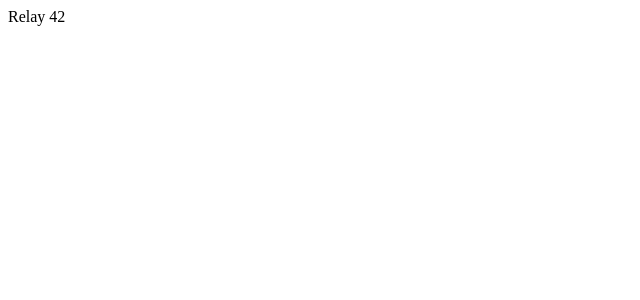
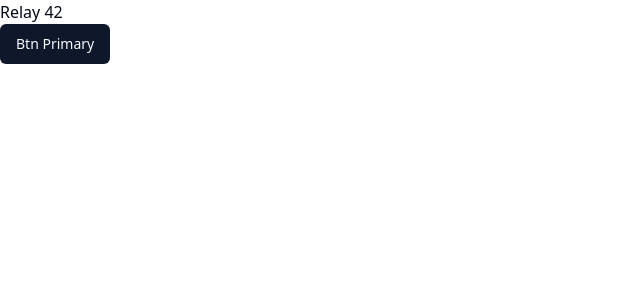
Before and after one commit to jonthedev/relay-42, a React (Vite) app: page / in a window 1280 px wide. Shown: the top 300 px of the page, without its empty margins (0-640 px from the left). Built offline with nearby package versions, Linux system fonts and the light colour scheme.

Commit message:
feat: add BtnPrimary to component library
fix: include global css to application

refactor: use index exports

```diff
--- a/src/App.tsx
+++ b/src/App.tsx
@@ -1,5 +1,12 @@
+import { BtnPrimary } from "./components"
+
 function App() {
-  return <>Relay 42</>
+  return (
+    <>
+      <h1>Relay 42</h1>
+      <BtnPrimary />
+    </>
+  )
 }
 
 export default App
--- /dev/null
+++ b/src/components/BtnPrimary.tsx
@@ -0,0 +1,6 @@
+import { Button } from "./ui/button"
+
+const BtnPrimary = () => {
+  return <Button>Btn Primary</Button>
+}
+export default BtnPrimary
--- a/src/components/index.ts
+++ b/src/components/index.ts
@@ -0,0 +1 @@
+export { default as BtnPrimary } from "./BtnPrimary"
--- a/src/components/ui/button.tsx
+++ b/src/components/ui/button.tsx
@@ -2,7 +2,7 @@ import * as React from "react"
 import { Slot } from "@radix-ui/react-slot"
 import { cva, type VariantProps } from "class-variance-authority"
 
-import { cn } from "@/utils/shadcn-tailwind"
+import { cn } from "@/utils"
 
 const buttonVariants = cva(
   "inline-flex items-center justify-center whitespace-nowrap rounded-md text-sm font-medium ring-offset-background transition-colors focus-visible:outline-none focus-visible:ring-2 focus-visible:ring-ring focus-visible:ring-offset-2 disabled:pointer-events-none disabled:opacity-50",
@@ -17,19 +17,19 @@ const buttonVariants = cva(
         secondary:
           "bg-secondary text-secondary-foreground hover:bg-secondary/80",
         ghost: "hover:bg-accent hover:text-accent-foreground",
-        link: "text-primary underline-offset-4 hover:underline",
+        link: "text-primary underline-offset-4 hover:underline"
       },
       size: {
         default: "h-10 px-4 py-2",
         sm: "h-9 rounded-md px-3",
         lg: "h-11 rounded-md px-8",
-        icon: "h-10 w-10",
-      },
+        icon: "h-10 w-10"
+      }
     },
     defaultVariants: {
       variant: "default",
-      size: "default",
-    },
+      size: "default"
+    }
   }
 )
 
--- a/src/main.tsx
+++ b/src/main.tsx
@@ -1,6 +1,7 @@
 import React from "react"
 import ReactDOM from "react-dom/client"
 import App from "./App.tsx"
+import "./index.css"
 
 ReactDOM.createRoot(document.getElementById("root")!).render(
   <React.StrictMode>
--- a/src/utils/index.ts
+++ b/src/utils/index.ts
@@ -0,0 +1 @@
+export * from "./shadcn-tailwind"
--- a/tailwind.config.js
+++ b/tailwind.config.js
@@ -1,11 +1,12 @@
 /** @type {import('tailwindcss').Config} */
+/*eslint-env node*/
 module.exports = {
   darkMode: ["class"],
   content: [
-    './pages/**/*.{ts,tsx}',
-    './components/**/*.{ts,tsx}',
-    './app/**/*.{ts,tsx}',
-    './src/**/*.{ts,tsx}',
+    "./pages/**/*.{ts,tsx}",
+    "./components/**/*.{ts,tsx}",
+    "./app/**/*.{ts,tsx}",
+    "./src/**/*.{ts,tsx}"
   ],
   prefix: "",
   theme: {
@@ -13,8 +14,8 @@ module.exports = {
       center: true,
       padding: "2rem",
       screens: {
-        "2xl": "1400px",
-      },
+        "2xl": "1400px"
+      }
     },
     extend: {
       colors: {
@@ -25,53 +26,53 @@ module.exports = {
         foreground: "hsl(var(--foreground))",
         primary: {
           DEFAULT: "hsl(var(--primary))",
-          foreground: "hsl(var(--primary-foreground))",
+          foreground: "hsl(var(--primary-foreground))"
         },
         secondary: {
           DEFAULT: "hsl(var(--secondary))",
-          foreground: "hsl(var(--secondary-foreground))",
+          foreground: "hsl(var(--secondary-foreground))"
         },
         destructive: {
           DEFAULT: "hsl(var(--destructive))",
-          foreground: "hsl(var(--destructive-foreground))",
+          foreground: "hsl(var(--destructive-foreground))"
         },
         muted: {
           DEFAULT: "hsl(var(--muted))",
-          foreground: "hsl(var(--muted-foreground))",
+          foreground: "hsl(var(--muted-foreground))"
         },
         accent: {
           DEFAULT: "hsl(var(--accent))",
-          foreground: "hsl(var(--accent-foreground))",
+          foreground: "hsl(var(--accent-foreground))"
         },
         popover: {
           DEFAULT: "hsl(var(--popover))",
-          foreground: "hsl(var(--popover-foreground))",
+          foreground: "hsl(var(--popover-foreground))"
         },
         card: {
           DEFAULT: "hsl(var(--card))",
-          foreground: "hsl(var(--card-foreground))",
-        },
+          foreground: "hsl(var(--card-foreground))"
+        }
       },
       borderRadius: {
         lg: "var(--radius)",
         md: "calc(var(--radius) - 2px)",
-        sm: "calc(var(--radius) - 4px)",
+        sm: "calc(var(--radius) - 4px)"
       },
       keyframes: {
         "accordion-down": {
           from: { height: "0" },
-          to: { height: "var(--radix-accordion-content-height)" },
+          to: { height: "var(--radix-accordion-content-height)" }
         },
         "accordion-up": {
           from: { height: "var(--radix-accordion-content-height)" },
-          to: { height: "0" },
-        },
+          to: { height: "0" }
+        }
       },
       animation: {
         "accordion-down": "accordion-down 0.2s ease-out",
-        "accordion-up": "accordion-up 0.2s ease-out",
-      },
-    },
+        "accordion-up": "accordion-up 0.2s ease-out"
+      }
+    }
   },
-  plugins: [require("tailwindcss-animate")],
+  plugins: [require("tailwindcss-animate")]
 }
```
Also changed, not shown: components.json, src/index.css (indentation only).
